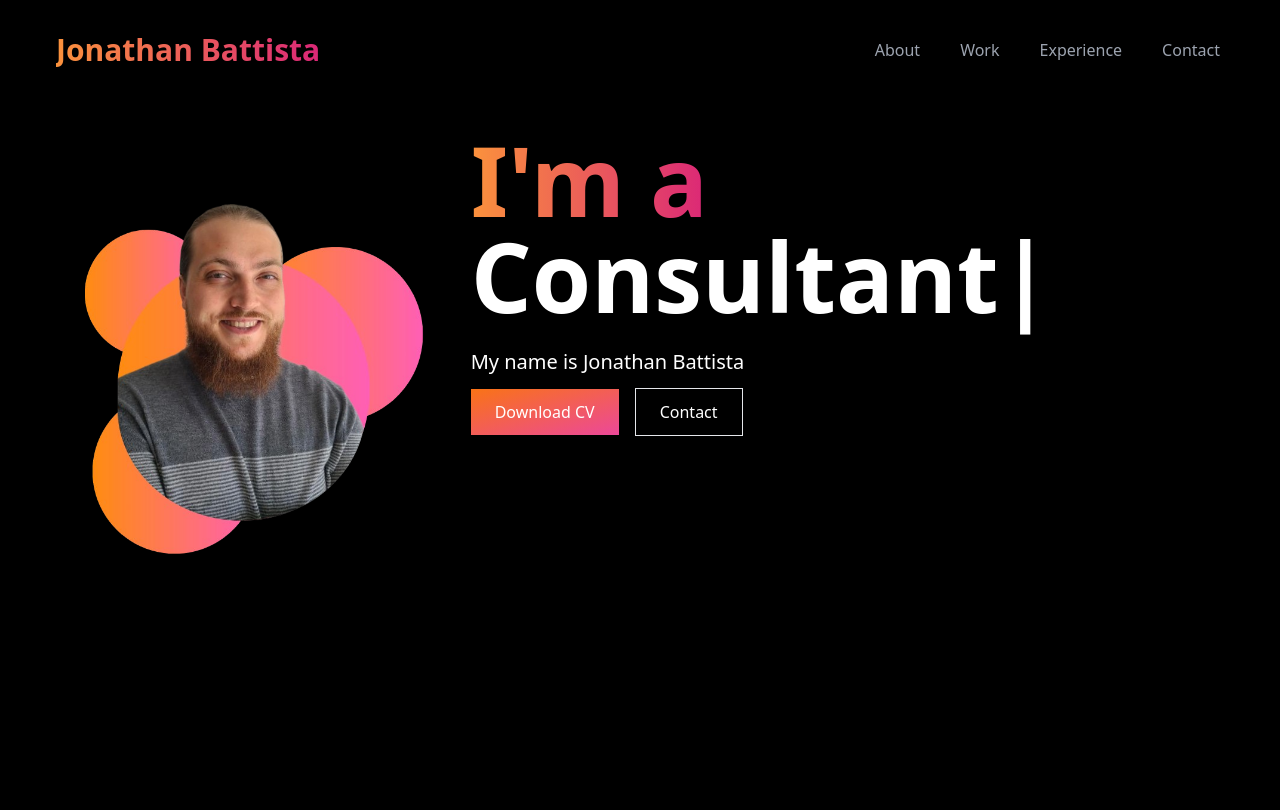
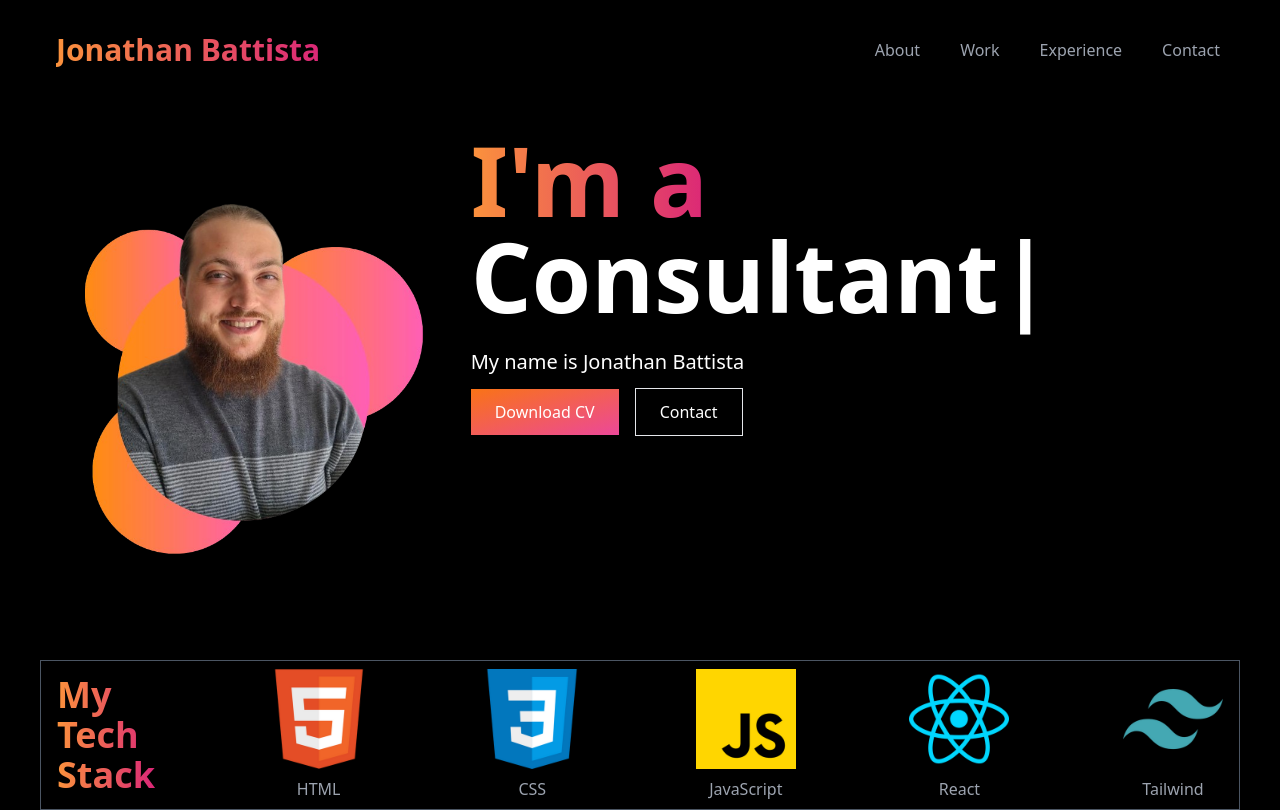
Before and after one commit to JonathanBattista/portfolio-website, a React (Create React App) app: page / in a window 1280 px wide. Built offline with nearby package versions, Linux system fonts and the light colour scheme.

Commit message:
finsihed skills, need to add more later

```diff
--- a/src/App.js
+++ b/src/App.js
@@ -1,11 +1,13 @@
 import Navbar from "./components/Navbar";
 import Hero from "./components/Hero";
+import Skills from "./components/Skills";
 
 function App() {
   return (
     <div>
       <Navbar />
       <Hero />
+      <Skills />
     </div>
   );
 }
--- /dev/null
+++ b/src/components/Skills.jsx
@@ -0,0 +1,38 @@
+import React from "react";
+import html from "../assets/html.png";
+import css from "../assets/css.png";
+import javascript from "../assets/javascript.png";
+import tailwind from "../assets/tailwind.png";
+import react from "../assets/react.png";
+
+const Skills = () => {
+  return (
+    <div className="border border-gray-600 bg-black text-gray-400 md:h-[150px] max-w-[1200px] mx-auto grid grid-cols-6 place-items-center md:flex md:justify-between md:items-center">
+      <h2 className="primary-color text-xl md:text-4xl font-bold m-4">
+        My <br /> Tech <br /> Stack
+      </h2>
+      <div className="flex flex-col items-center m-4 sm:my-0 w-[40px] md:w-[100px]">
+        <img src={html} alt="" />
+        <p className="mt-2">HTML</p>
+      </div>
+      <div className="flex flex-col items-center m-4 sm:my-0 w-[40px] md:w-[100px]">
+        <img src={css} alt="" />
+        <p className="mt-2">CSS</p>
+      </div>
+      <div className="flex flex-col items-center m-4 sm:my-0 w-[40px] md:w-[100px]">
+        <img src={javascript} alt="" />
+        <p className="mt-2">JavaScript</p>
+      </div>
+      <div className="flex flex-col items-center m-4 sm:my-0 w-[40px] md:w-[100px]">
+        <img src={react} alt="" />
+        <p className="mt-2">React</p>
+      </div>
+      <div className="flex flex-col items-center m-4 sm:my-0 w-[40px] md:w-[100px]">
+        <img src={tailwind} alt="" />
+        <p className="mt-2">Tailwind</p>
+      </div>
+    </div>
+  );
+};
+
+export default Skills;
```
